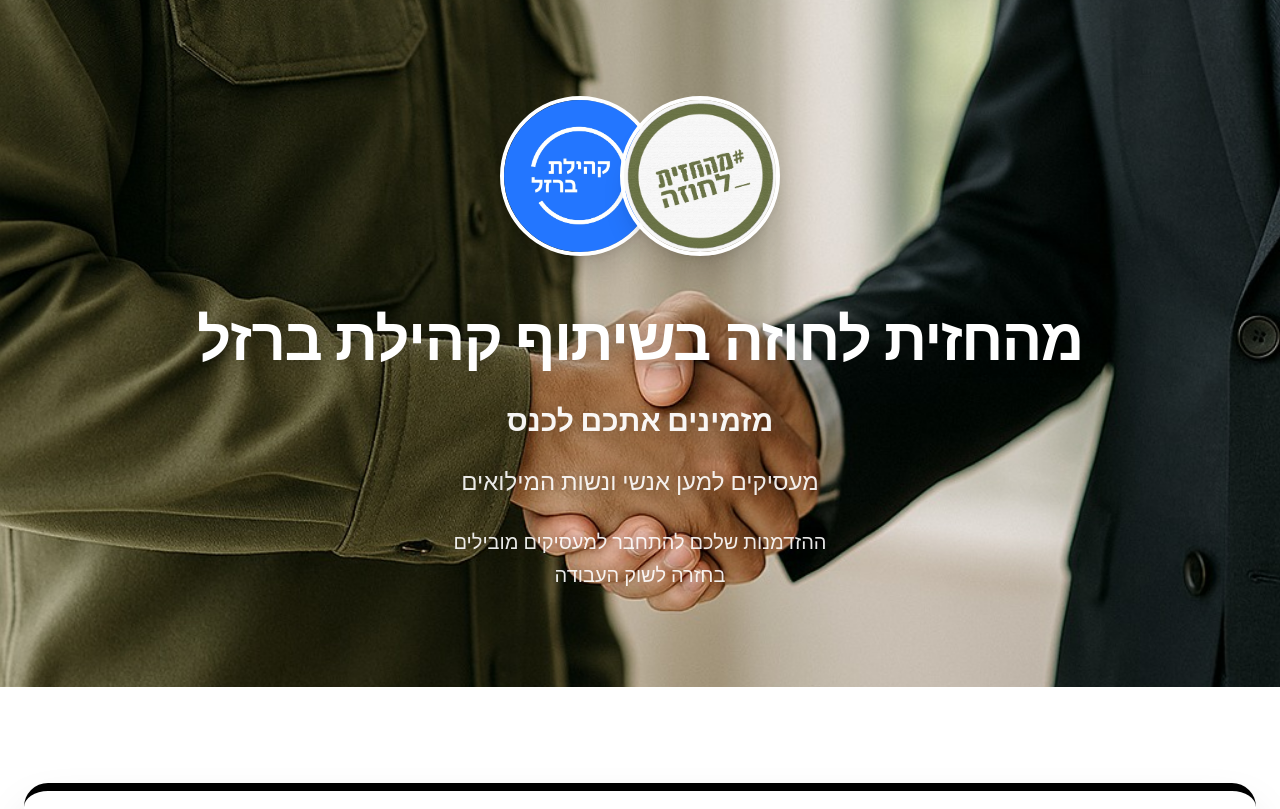
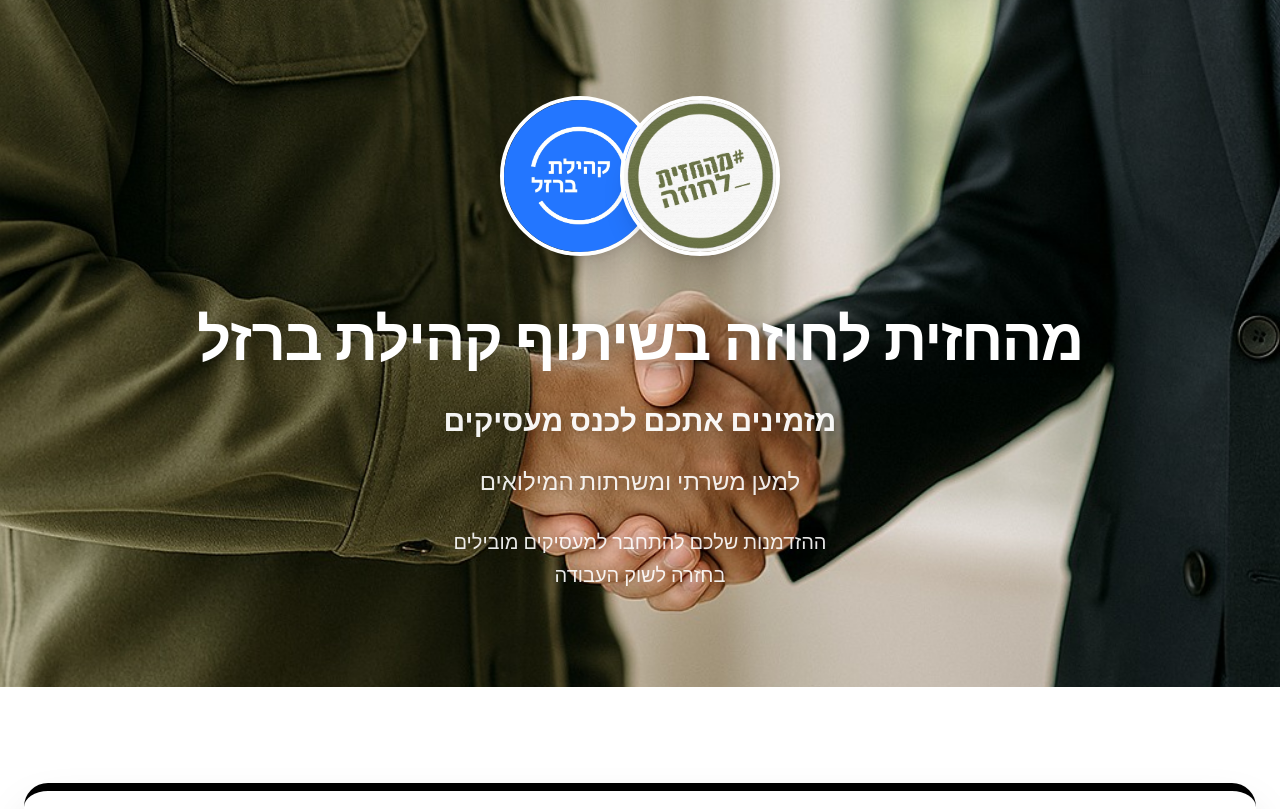
Before and after one commit to KidCrippler/hazit, a React (Vite) app in the folder event-landing/: page / in a window 1280 px wide. Shown: the top 809 px of the page. Built offline with nearby package versions, Linux system fonts and the light colour scheme.

Commit message:
Modified wording of hero section

```diff
--- a/event-landing/src/components/HeroSection.jsx
+++ b/event-landing/src/components/HeroSection.jsx
@@ -54,11 +54,11 @@ const HeroSection = () => {
           </h1>
 
           <p className="text-2xl md:text-3xl font-semibold text-white/95 drop-shadow-[0_2px_8px_rgba(0,0,0,0.3)]">
-            מזמינים אתכם לכנס
+            מזמינים אתכם לכנס מעסיקים
           </p>
 
           <p className="text-xl md:text-2xl text-white/90 max-w-4xl mx-auto leading-relaxed drop-shadow-[0_2px_6px_rgba(0,0,0,0.3)]">
-            מעסיקים למען אנשי ונשות המילואים
+            למען משרתי ומשרתות המילואים
           </p>
 
           <p className="text-lg md:text-xl text-white/90 max-w-4xl mx-auto leading-relaxed drop-shadow-[0_2px_6px_rgba(0,0,0,0.3)]">
```
